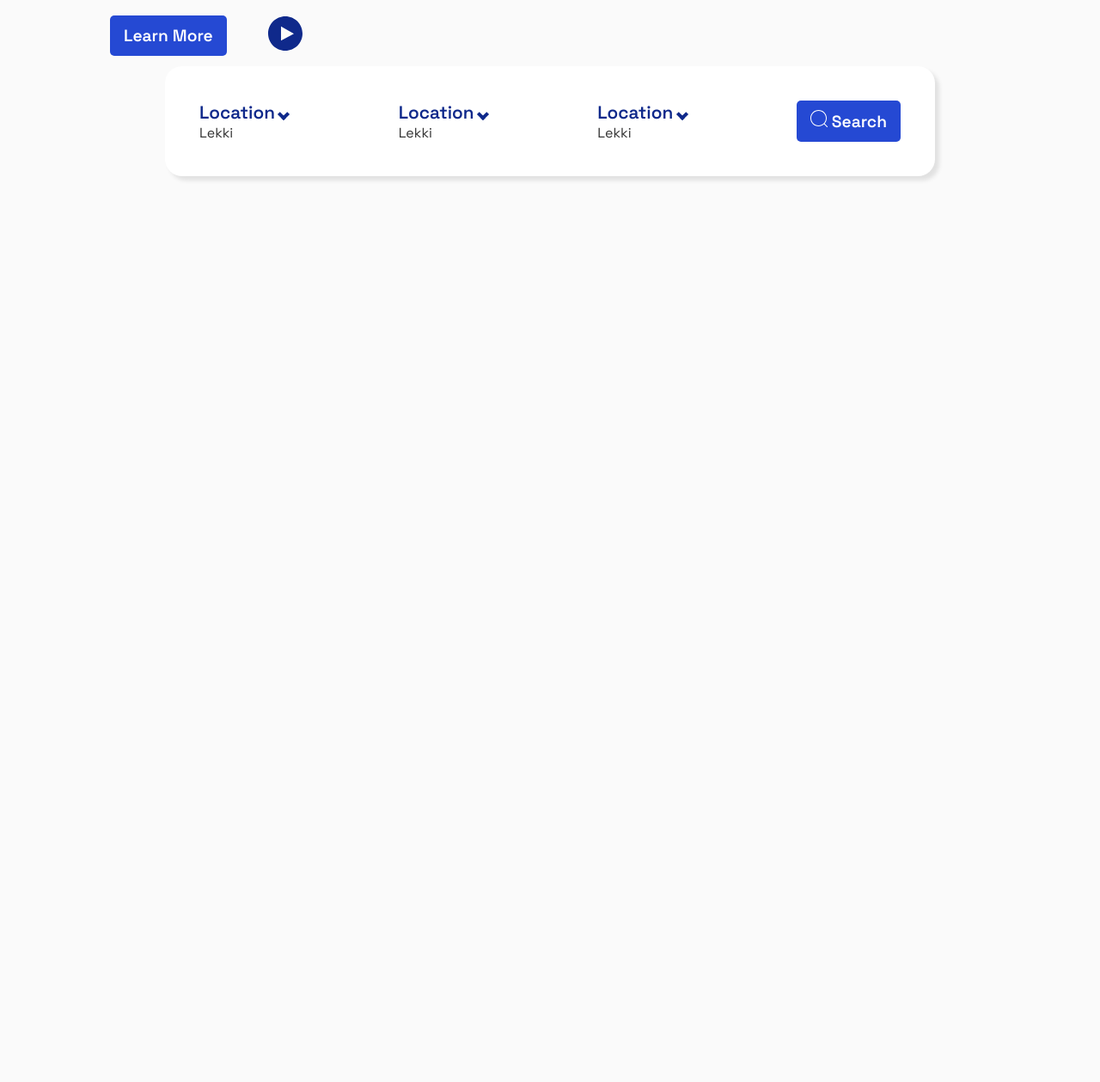
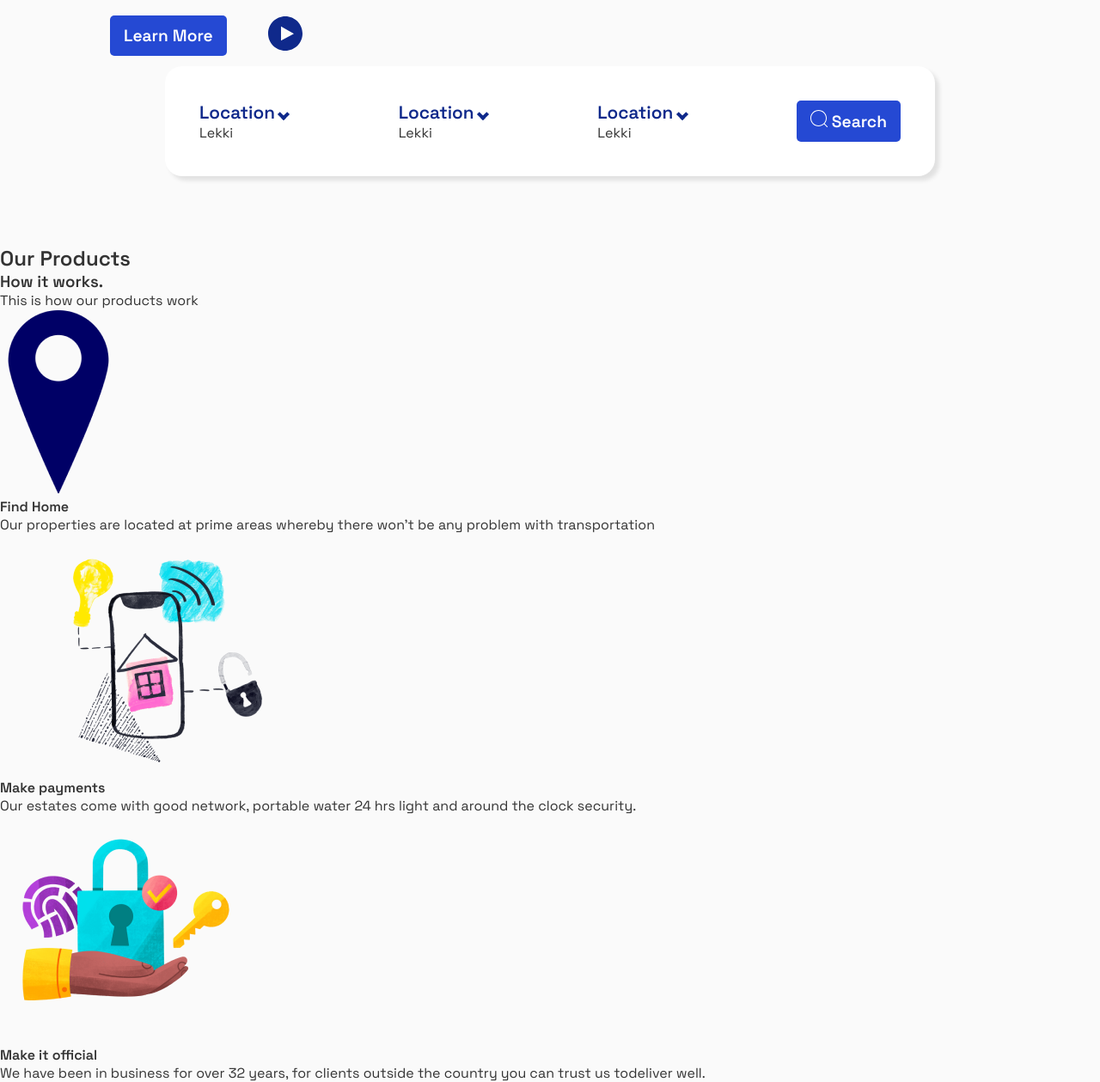
Before and after one commit to brianinq/prep_week1_project, a plain HTML site: page index.html in a window 1280 px wide. Shown: the part 547-1806 px from the top of the page at 86% size. Before the commit the page ends 832 px from the top, so only its background shows below. Drawn offline with Linux system fonts and the light colour scheme.

Commit message:
Add products section

```diff
--- a/index.html
+++ b/index.html
@@ -67,6 +67,30 @@
             </button>
           </div>
         </div>
+        <div class="products">
+          <h2>Our Products</h2>
+          <div class="how-it-works">
+            <h3>How it works.</h3>
+            <p>This is how our products work</p>
+          </div>
+          <div class="cards">
+            <div class="card">
+              <img src="./assets/images/address mark.png" alt="Adress mark" />
+              <h4>Find Home</h4>
+              <p>Our properties are located at prime areas whereby there won't be any problem with transportation</p>
+            </div>
+            <div class="card">
+              <img src="./assets/images/Smart house.png" alt="Smart house" />
+              <h4>Make payments</h4>
+              <p>Our estates come with good network, portable water 24 hrs light and around the clock security.</p>
+            </div>
+            <div class="card">
+              <img src="./assets/images/Secure data protection with fingerprint and lock.png" alt="Secure Data" />
+              <h4>Make it official</h4>
+              <p>We have been in business for over 32 years, for clients outside the country you can trust us todeliver well.</p>
+            </div>
+          </div>
+        </div>
       </div>
     </main>
     <footer>
```
